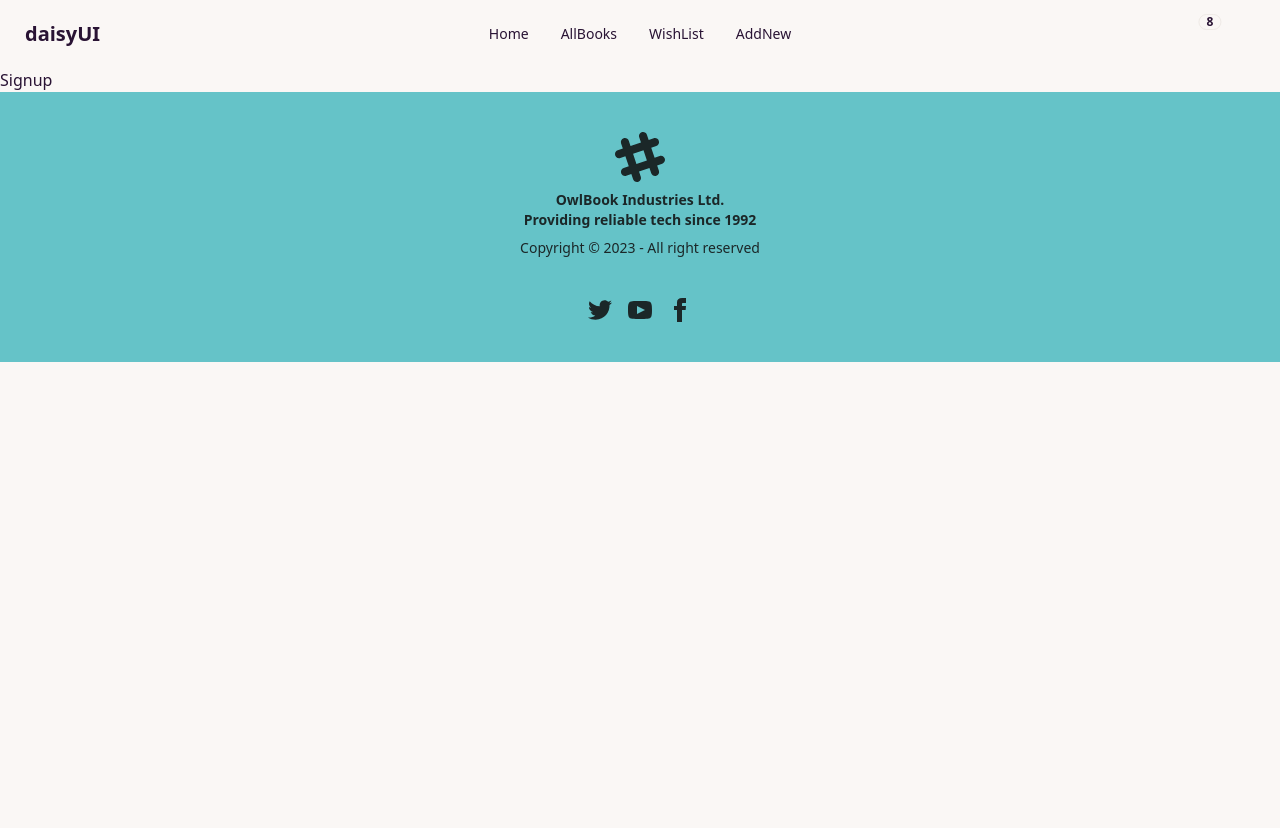
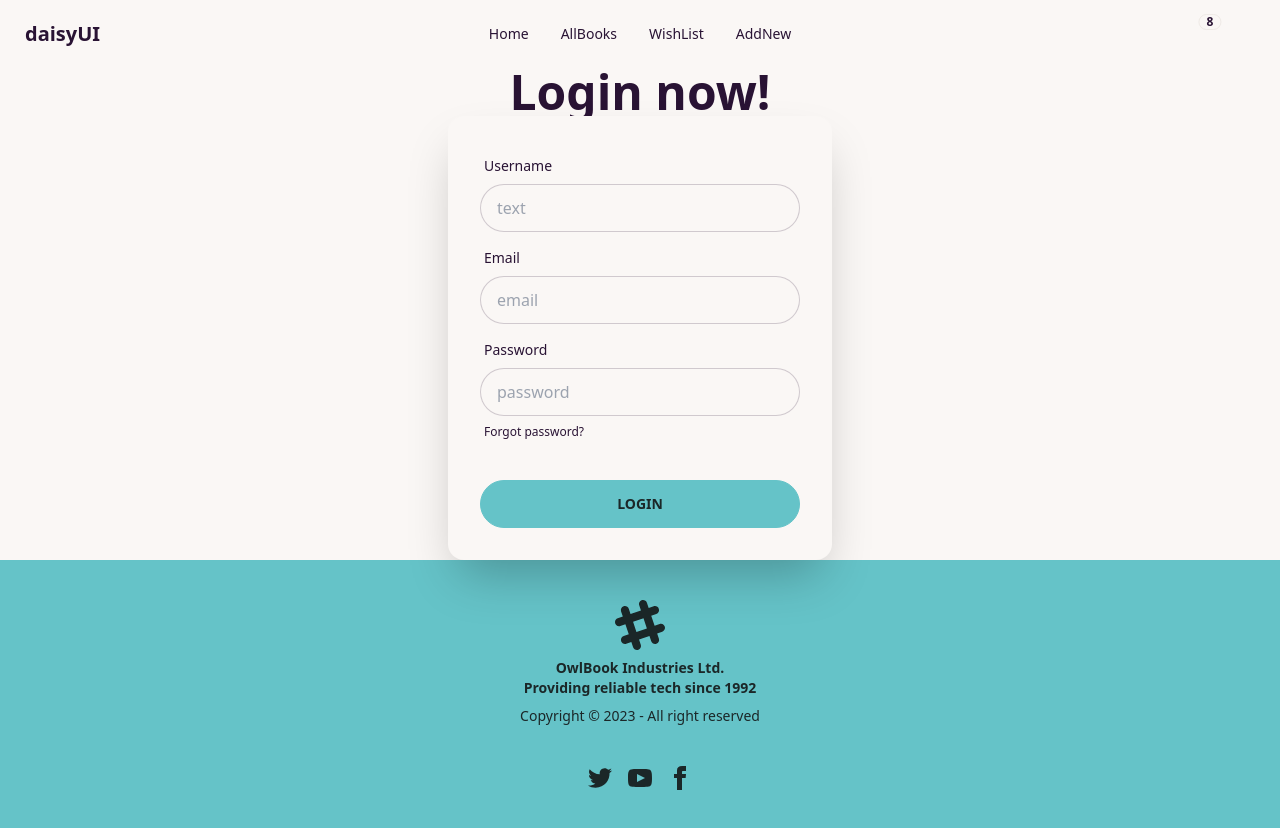
Before and after one commit to senseix21/Book-catalog-frontend-assignment-5, a React (Vite) app: page /signup in a window 1280 px wide. Before the commit the page ends 800 px from the top, so only its background shows below. Built offline with nearby package versions, Linux system fonts and the light colour scheme; some icons are missing.

Commit message:
implemented custom log in and sign up

```diff
--- a/package.json
+++ b/package.json
@@ -15,6 +15,7 @@
     "react": "^18.2.0",
     "react-dom": "^18.2.0",
     "react-hook-form": "^7.45.1",
+    "react-hot-toast": "^2.4.1",
     "react-icons": "^4.10.1",
     "react-redux": "^8.1.1",
     "react-router-dom": "^6.14.1",
--- a/src/page/Signin.tsx
+++ b/src/page/Signin.tsx
@@ -1,18 +1,24 @@
-import { SubmitHandler, useForm } from "react-hook-form";
-import { useLoginUserMutation } from "../redux/features/user/userApi";
-
+/* eslint-disable react-hooks/rules-of-hooks */
+import React from 'react'
+import { SubmitHandler, useForm } from 'react-hook-form'
+import { useLoginUserMutation } from '../redux/features/user/userApi';
 interface IFormInput {
-    userName: string;
     email: string;
     password: string;
 }
+export default function Signup() {
+    const [loginUser] = useLoginUserMutation()
 
-export default function Signin() {
-    const [loginUser] = useLoginUserMutation()
     const { register, handleSubmit } = useForm<IFormInput>()
-    const onSubmit: SubmitHandler<IFormInput> = (data) => {
-        console.log(data)
-        loginUser({ data: data })
+    const onSubmit: SubmitHandler<IFormInput> = async (loginData) => {
+        const response = await loginUser(loginData)
+        const { data } = response
+        const accessToken = data.data
+        console.log(accessToken)
+        // Set access token in local storage
+        localStorage.setItem('accessToken', accessToken.accessToken);
+        console.log(accessToken);
+
     }
     return (
         <div>
@@ -22,12 +28,7 @@ export default function Signin() {
 
             <form onSubmit={handleSubmit(onSubmit)} className="card flex-shrink-0 mx-auto w-full max-w-sm shadow-2xl bg-base-100">
                 <div className="card-body">
-                    <div className="form-control">
-                        <label className="label">
-                            <span className="label-text">Username</span>
-                        </label>
-                        <input {...register("userName")} type="text" placeholder="text" className="input input-bordered" />
-                    </div>
+
                     <div className="form-control">
                         <label className="label">
                             <span className="label-text">Email</span>
@@ -48,7 +49,5 @@ export default function Signin() {
                     </div>
                 </div>
             </form>
-        </div>
-
-    )
+        </div>)
 }
--- a/src/page/Signup.tsx
+++ b/src/page/Signup.tsx
@@ -1,7 +1,54 @@
-import React from 'react'
+import { SubmitHandler, useForm } from "react-hook-form";
+import { useCreateUserMutation } from "../redux/features/user/userApi";
+
+interface IFormInput {
+    userName: string;
+    email: string;
+    password: string;
+}
 
 export default function Signup() {
+    const [createUser] = useCreateUserMutation()
+    const { register, handleSubmit } = useForm<IFormInput>()
+    const onSubmit: SubmitHandler<IFormInput> = (data) => {
+        console.log(data)
+        createUser(data)
+    }
     return (
-        <div>Signup</div>
+        <div>
+            <div className="text-center">
+                <h1 className="text-5xl font-bold">Login now!</h1>
+            </div>
+
+            <form onSubmit={handleSubmit(onSubmit)} className="card flex-shrink-0 mx-auto w-full max-w-sm shadow-2xl bg-base-100">
+                <div className="card-body">
+                    <div className="form-control">
+                        <label className="label">
+                            <span className="label-text">Username</span>
+                        </label>
+                        <input {...register("userName")} type="text" placeholder="text" className="input input-bordered" />
+                    </div>
+                    <div className="form-control">
+                        <label className="label">
+                            <span className="label-text">Email</span>
+                        </label>
+                        <input {...register("email")} type="text" placeholder="email" className="input input-bordered" />
+                    </div>
+                    <div className="form-control">
+                        <label className="label">
+                            <span className="label-text">Password</span>
+                        </label>
+                        <input {...register("password")} type="text" placeholder="password" className="input input-bordered" />
+                        <label className="label">
+                            <a href="#" className="label-text-alt link link-hover">Forgot password?</a>
+                        </label>
+                    </div>
+                    <div className="form-control mt-6">
+                        <button className="btn btn-primary" type="submit">Login</button>
+                    </div>
+                </div>
+            </form>
+        </div>
+
     )
 }
--- a/src/redux/features/user/userApi.ts
+++ b/src/redux/features/user/userApi.ts
@@ -4,9 +4,16 @@ import { api } from "../../api/apiSlice";
 const bookApi = api.injectEndpoints({
     endpoints: (builder) => ({
 
+        createUser: builder.mutation({
+            query: (data) => ({
+                url: `/users/create-user`,
+                method: 'POST',
+                body: data,
+            }),
+        }),
         loginUser: builder.mutation({
             query: (data) => ({
-                url: `/users/create-user`,
+                url: `/auth/login`,
                 method: 'POST',
                 body: data,
             }),
@@ -18,7 +25,7 @@ const bookApi = api.injectEndpoints({
 
 
 export const {
-    useLoginUserMutation,
-    endpoints: { loginUser }
+    useCreateUserMutation,
+    useLoginUserMutation
 
 } = bookApi;
```
Also changed, not shown: 1 other file (tests, documents, lock files or other folders).
